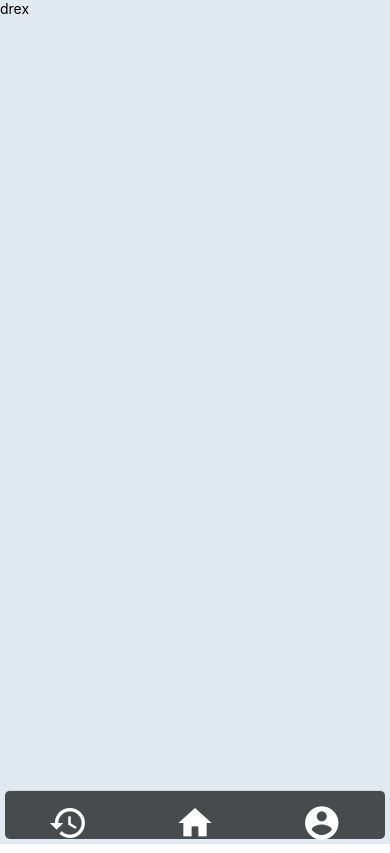
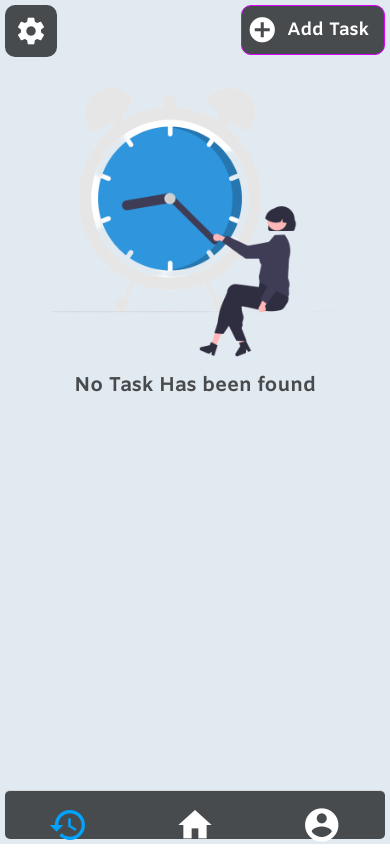
Before and after one commit to TyFangXV/Flexio, a React Native app in the folder mobile/: screen /TabOne in a window 390 px wide. Built offline with nearby package versions, Linux system fonts and the light colour scheme; what expo-linking would draw is missing.

Commit message:
fixed the error with the navigation

```diff
--- a/mobile/src/components/nested/placeholder/onGoingTask/OnGoingtask.tsx
+++ b/mobile/src/components/nested/placeholder/onGoingTask/OnGoingtask.tsx
@@ -1,13 +1,31 @@
 import React from 'react';
-import { Image } from 'react-native';
+import { Image, Text, View, StyleSheet } from 'react-native';
+import Colors from '../../../../constants/Colors';
 
-const OnGoingtaskPlaceHolder: React.FC = () => {
+const PlaceHolderImage: React.FC = () => {
   return (
-    <Image
-      source={require('./time.png')}
-      style={{ width: "50%", height: 200 }}
-    />
-  )
+    <View style={styles.container}>
+      <Image
+        source={require('./time.png')}
+        style={{ width: '100%', height: 300 }}
+      />
+      <Text style={styles.warner}>No Task Has been found</Text>
+    </View>
+  );
 };
 
-export default OnGoingtaskPlaceHolder;
+const styles = StyleSheet.create({
+  container : {
+    flexDirection : "column",
+    justifyContent: 'space-between',
+    marginTop: 10,
+    alignItems : "center"
+  },
+  warner: {
+    fontSize: 20,
+    fontFamily: 'Amiko-Bold',
+    color: Colors.light.text_secondary,
+  },
+});
+
+export default PlaceHolderImage;
--- a/mobile/src/navigation/index.tsx
+++ b/mobile/src/navigation/index.tsx
@@ -4,6 +4,7 @@
  *
  */
 import { Icon } from 'react-native-elements';
+import { MaterialIcons } from '@expo/vector-icons';
 import { createBottomTabNavigator } from '@react-navigation/bottom-tabs';
 import {
   DarkTheme,
@@ -23,7 +24,7 @@ import useColorScheme from '../hooks/useColorScheme';
 import ModalScreen from '../screens/ModalScreen';
 import NotFoundScreen from '../screens/NotFoundScreen';
 import TabOneScreen from '../screens/mainScreen';
-import TabTwoScreen from '../screens/TabTwoScreen';
+import TabTwoScreen from '../screens/account';
 import LinkingConfiguration from './LinkingConfiguration';
 import AddTask from '../screens/AddTask';
 import HistoryScreen from '../screens/HistoryScreen';
@@ -107,17 +108,14 @@ function BottomTabNavigator() {
         component={HistoryScreen}
         options={({ navigation }: RootTabScreenProps<'TabOne'>) => ({
           title: '',
-          tabBarIcon: ({ color }) => (
-            <TouchableOpacity style={styles.btn}>
-              <Icon
-                type="FontAwesome5"
+          tabBarIcon: ({focused}) => (
+              <MaterialIcons
                 name="history"
                 size={40}
                 style={styles.icon}
-                color={'white'}
+                color={focused ? "#00A3FF" : "white"}
                 tvParallaxProperties={undefined}
               />
-            </TouchableOpacity>
           ),
         })}
       />
@@ -126,17 +124,14 @@ function BottomTabNavigator() {
         component={TabOneScreen}
         options={{
           title: '',
-          tabBarIcon: ({ color }) => (
-            <TouchableOpacity style={styles.btn}>
-              <Icon
-                type="Entypo"
+          tabBarIcon: ({ focused }) => (
+              <MaterialIcons
                 name="home"
-                color={'white'}
+                color={focused ? "#00A3FF" : "white"}
                 style={styles.icon}
                 size={40}
                 tvParallaxProperties={undefined}
               />
-            </TouchableOpacity>
           ),
         }}
       />
@@ -145,17 +140,14 @@ function BottomTabNavigator() {
         component={TabTwoScreen}
         options={{
           title: '',
-          tabBarIcon: ({ color }) => (
-            <TouchableOpacity style={styles.btn}>
-              <Icon
-                type="MaterialIcons"
+          tabBarIcon: ({ focused }) => (
+              <MaterialIcons
                 name="account-circle"
                 size={40}
                 style={styles.icon}
-                color={'white'}
+                color={focused ? "#00A3FF" : "white"}
                 tvParallaxProperties={undefined}
               />
-            </TouchableOpacity>
           ),
         }}
       />
@@ -164,10 +156,7 @@ function BottomTabNavigator() {
 }
 
 const styles = StyleSheet.create({
-  btn: {
-    marginTop: 5,
-  },
   icon: {
-    height: 50,
+    height: 40,
   },
 });
--- a/mobile/src/screens/HistoryScreen.tsx
+++ b/mobile/src/screens/HistoryScreen.tsx
@@ -1,12 +1,32 @@
 import React from "react";
 import SafeView from '../components/root/View'
-import { Text } from "react-native";
+import { FlatList, Text, View } from "react-native";
+import { useSelector } from "react-redux";
+import { RootState } from "../redux/reducers";
+import { Task } from "../../types";
+import OnGoingtaskPlaceHolder from "../components/nested/placeholder/onGoingTask/OnGoingtask";
+import TopButtons from "../components/nested/mainScreen/TopButtons";
 
 
 const HistoryScreen:React.FC = () => {
+    const TaskList:Task[] = useSelector((state:RootState) => state.TaskList);
     return(
         <SafeView>
-            <Text>drex</Text>
+            <TopButtons/>
+            <View>
+                {
+                    TaskList.length === 0 ? (
+                        <OnGoingtaskPlaceHolder/>
+                    ) : (
+                        <FlatList
+                            data={TaskList}
+                            renderItem={({item}) => <Text>{item.title}</Text>}
+                            keyExtractor={(item) => item.id}
+                        />
+                    )
+                }
+            </View>
+
         </SafeView>
     )
 }
--- a/mobile/src/screens/mainScreen.tsx
+++ b/mobile/src/screens/mainScreen.tsx
@@ -14,9 +14,9 @@ import { addTask } from '../redux/reducers/tasklist';
 
 
 
-export default function TabOneScreen({
+const TabOneScreen:React.FC<any> = ({
   navigation,
-}: RootTabScreenProps<'TabOne'>) {
+}: RootTabScreenProps<'TabOne'>) => {
   const TaskList = useSelector((state: RootState) => state.TaskList);
   const dispatcher = useDispatch();
 
@@ -64,3 +64,5 @@ const styles = StyleSheet.create({
   }
 
 });
+
+export default TabOneScreen;
```
Also changed, not shown: mobile/src/screens/account.tsx (renamed from mobile/src/screens/TabTwoScreen.tsx).
